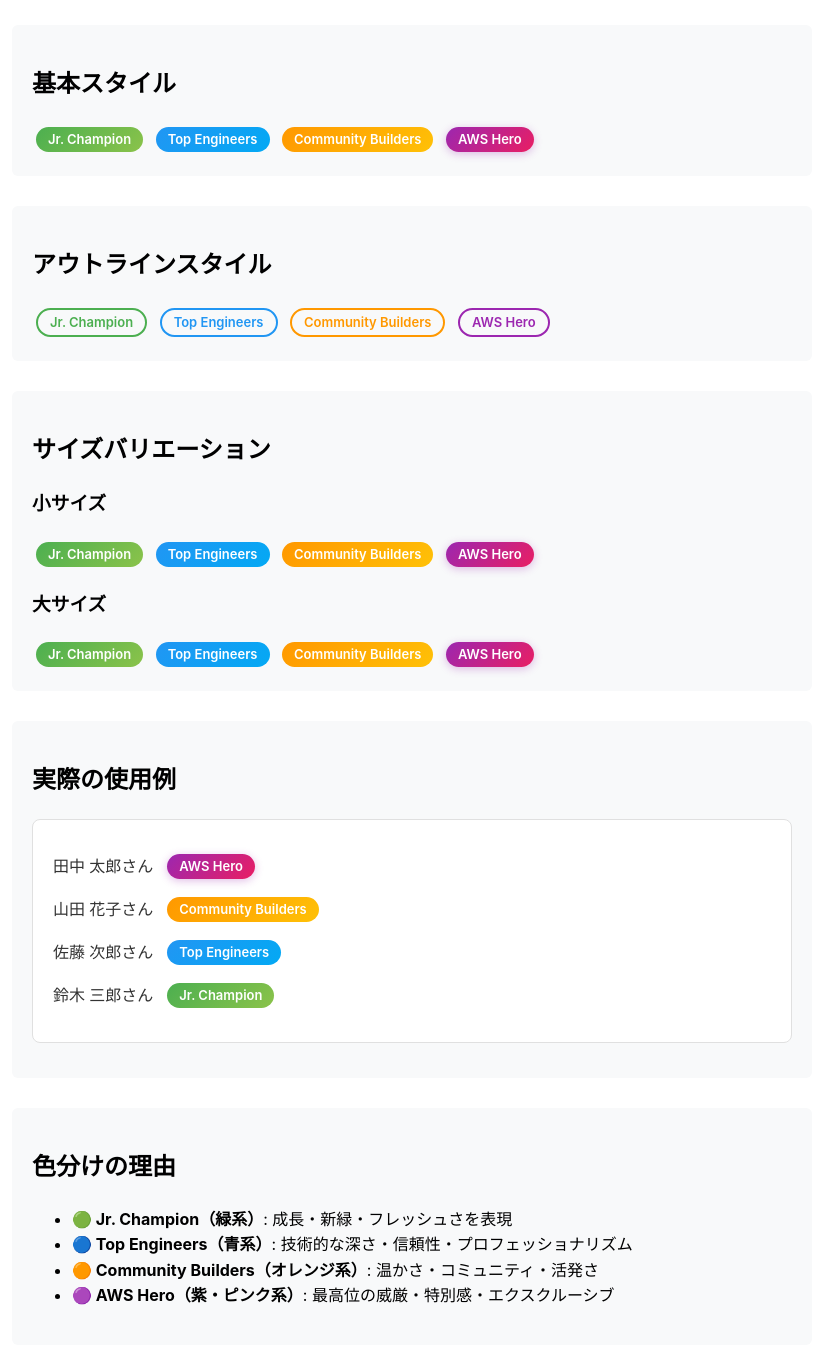
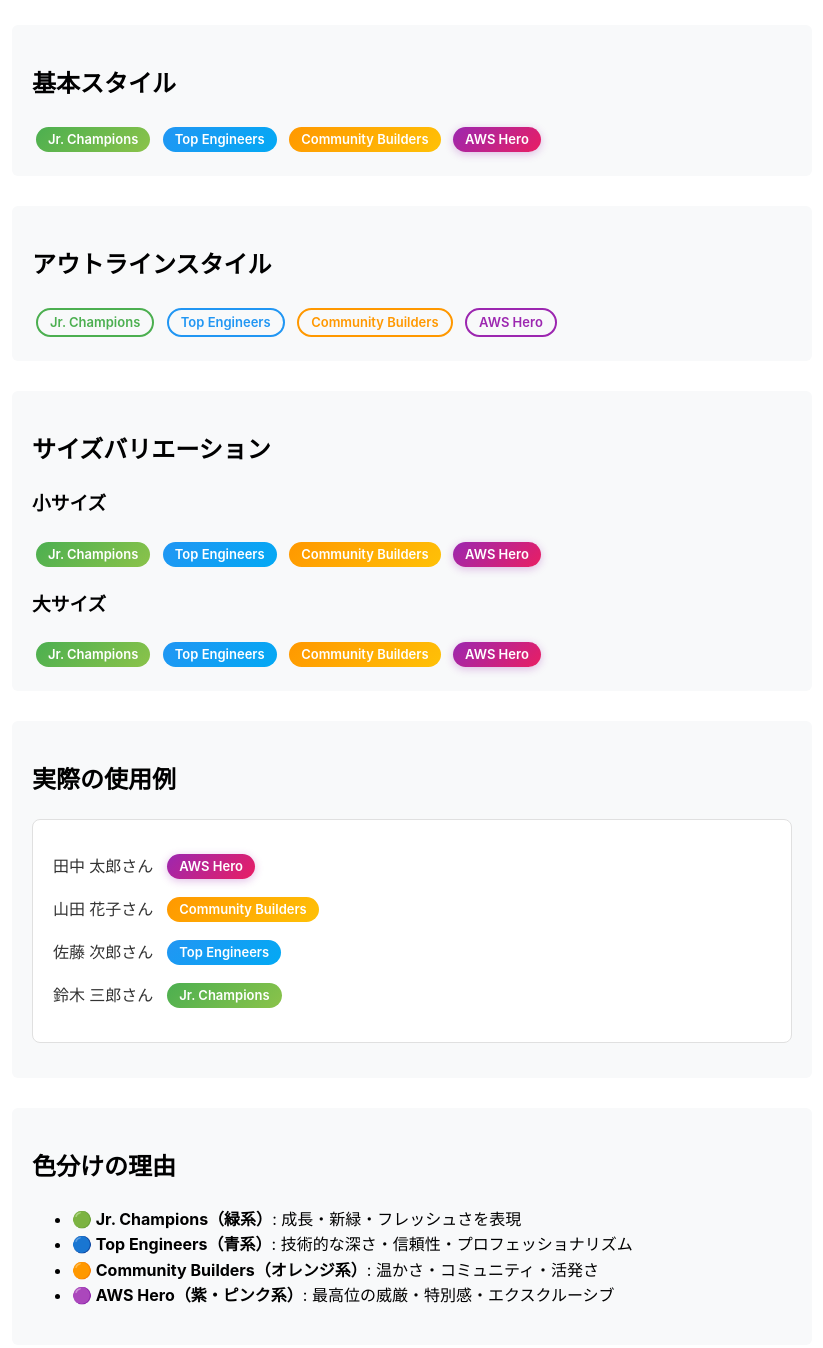
Before and after one commit to ishiharatma/ui-components-gallery, a plain HTML site: page docs/examples/aws-programs-tag.html in a window 1280 px wide. Shown: the part 160-1508 px from the top of the page, without its empty margins (228-1051 px from the left). Drawn offline with Linux system fonts and the light colour scheme.

Commit message:
タグ名を「Jr. Champion」から「Jr. Champions」に変更し、関連するスタイルを更新

```diff
--- a/docs/css/aws-programs-tag.css
+++ b/docs/css/aws-programs-tag.css
@@ -12,14 +12,14 @@
      transition: all 0.3s ease;
 }
 
-/* AWS Jr. Champion - 緑系グラデーション */
-.tag-aws-jr-champion {
+/* AWS Jr. Champions - 緑系グラデーション */
+.tag-aws-jr-champions {
     background: linear-gradient(135deg, #4CAF50 0%, #8BC34A 100%);
     color: white;
     border: none;
 }
 
-.tag-aws-jr-champion:hover {
+.tag-aws-jr-champions:hover {
     transform: translateY(-2px);
     box-shadow: 0 4px 12px rgba(76, 175, 80, 0.3);
 }
@@ -63,13 +63,13 @@
 
 
 /* アウトラインバージョン */
-.tag-aws-jr-champion-outline {
+.tag-aws-jr-champions-outline {
     background-color: transparent;
     color: #4CAF50;
     border: 2px solid #4CAF50;
 }
 
-.tag-aws-jr-champion-outline:hover {
+.tag-aws-jr-champions-outline:hover {
     background-color: #4CAF50;
     color: white;
     transform: translateY(-2px);
--- a/docs/examples/aws-programs-tag.html
+++ b/docs/examples/aws-programs-tag.html
@@ -80,7 +80,7 @@
 
         <div class="demo-section">
             <h2>基本スタイル</h2>
-            <span class="tag tag-aws-jr-champion">Jr. Champion</span>
+            <span class="tag tag-aws-jr-champions">Jr. Champions</span>
             <span class="tag tag-aws-top-engineers">Top Engineers</span>
             <span class="tag tag-aws-community-builders">Community Builders</span>
             <span class="tag tag-aws-hero">AWS Hero</span>
@@ -88,7 +88,7 @@
 
         <div class="demo-section">
             <h2>アウトラインスタイル</h2>
-            <span class="tag tag-aws-jr-champion-outline">Jr. Champion</span>
+            <span class="tag tag-aws-jr-champions-outline">Jr. Champions</span>
             <span class="tag tag-aws-top-engineers-outline">Top Engineers</span>
             <span class="tag tag-aws-community-builders-outline">Community Builders</span>
             <span class="tag tag-aws-hero-outline">AWS Hero</span>
@@ -97,13 +97,13 @@
         <div class="demo-section">
             <h2>サイズバリエーション</h2>
             <h3>小サイズ</h3>
-            <span class="tag tag-aws-jr-champion tag-sm">Jr. Champion</span>
+            <span class="tag tag-aws-jr-champions tag-sm">Jr. Champions</span>
             <span class="tag tag-aws-top-engineers tag-sm">Top Engineers</span>
             <span class="tag tag-aws-community-builders tag-sm">Community Builders</span>
             <span class="tag tag-aws-hero tag-sm">AWS Hero</span>
 
             <h3>大サイズ</h3>
-            <span class="tag tag-aws-jr-champion tag-lg">Jr. Champion</span>
+            <span class="tag tag-aws-jr-champions tag-lg">Jr. Champions</span>
             <span class="tag tag-aws-top-engineers tag-lg">Top Engineers</span>
             <span class="tag tag-aws-community-builders tag-lg">Community Builders</span>
             <span class="tag tag-aws-hero tag-lg">AWS Hero</span>
@@ -126,7 +126,7 @@
                 </div>
                 <div class="person-info">
                     <span class="person-name">鈴木 三郎さん</span>
-                    <span class="tag tag-aws-jr-champion">Jr. Champion</span>
+                    <span class="tag tag-aws-jr-champions">Jr. Champions</span>
                 </div>
             </div>
         </div>
@@ -134,7 +134,7 @@
         <div class="demo-section">
             <h2>色分けの理由</h2>
             <ul>
-                <li><strong>🟢 Jr. Champion（緑系）</strong>: 成長・新緑・フレッシュさを表現</li>
+                <li><strong>🟢 Jr. Champions（緑系）</strong>: 成長・新緑・フレッシュさを表現</li>
                 <li><strong>🔵 Top Engineers（青系）</strong>: 技術的な深さ・信頼性・プロフェッショナリズム</li>
                 <li><strong>🟠 Community Builders（オレンジ系）</strong>: 温かさ・コミュニティ・活発さ</li>
                 <li><strong>🟣 AWS Hero（紫・ピンク系）</strong>: 最高位の威厳・特別感・エクスクルーシブ</li>
@@ -157,14 +157,14 @@
     transition: all 0.3s ease;
 }
 
-/* AWS Jr. Champion - 緑系グラデーション */
-.tag-aws-jr-champion {
+/* AWS Jr. Champions - 緑系グラデーション */
+.tag-aws-jr-champions {
     background: linear-gradient(135deg, #4CAF50 0%, #8BC34A 100%);
     color: white;
     border: none;
 }
 
-.tag-aws-jr-champion:hover {
+.tag-aws-jr-champions:hover {
     transform: translateY(-2px);
     box-shadow: 0 4px 12px rgba(76, 175, 80, 0.3);
 }
@@ -210,13 +210,13 @@
         <div class="demo-section">
             <h2>HTMLの使用方法</h2>
             <pre><code>&lt;!-- 基本的な使用法 --&gt;
-&lt;span class="tag tag-aws-jr-champion"&gt;Jr. Champion&lt;/span&gt;
+&lt;span class="tag tag-aws-jr-champions"&gt;Jr. Champions&lt;/span&gt;
 &lt;span class="tag tag-aws-top-engineers"&gt;Top Engineers&lt;/span&gt;
 &lt;span class="tag tag-aws-community-builders"&gt;Community Builders&lt;/span&gt;
 &lt;span class="tag tag-aws-hero"&gt;AWS Hero&lt;/span&gt;
 
 &lt;!-- アウトラインバージョン --&gt;
-&lt;span class="tag tag-aws-jr-champion-outline"&gt;Jr. Champion&lt;/span&gt;
+&lt;span class="tag tag-aws-jr-champions-outline"&gt;Jr. Champions&lt;/span&gt;
 &lt;span class="tag tag-aws-top-engineers-outline"&gt;Top Engineers&lt;/span&gt;
 &lt;span class="tag tag-aws-community-builders-outline"&gt;Community Builders&lt;/span&gt;
 &lt;span class="tag tag-aws-hero-outline"&gt;AWS Hero&lt;/span&gt;
```
